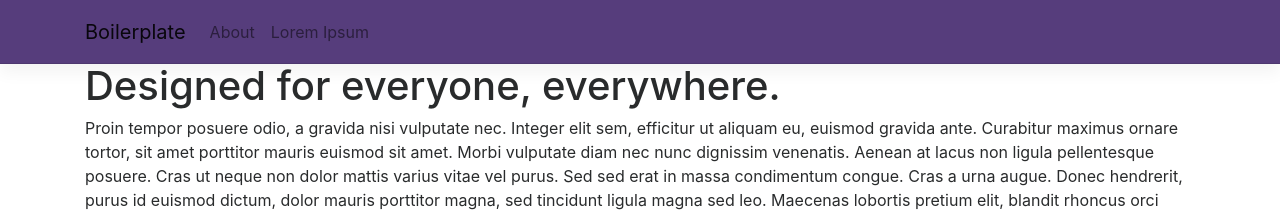
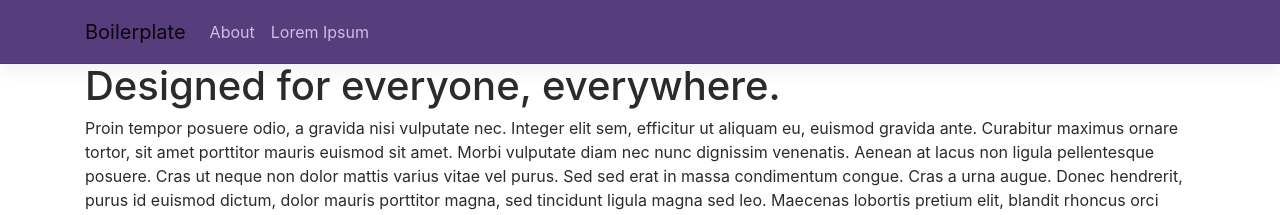
Before and after one commit to krussll/etsysimplicity, a Jekyll site: the page built from index.md, in a window 1280 px wide. Shown: the top 215 px of the page. Built offline with Jekyll 4.4.1, drawn with Linux system fonts in a browser that asks for light colours; a script that is not in the unit is left out.

Commit message:
Update main.css

```diff
--- a/css/main.css
+++ b/css/main.css
@@ -4,7 +4,7 @@
   box-shadow: 0 .5rem 1rem rgba(0,0,0,.05), inset 0 -1px 0 rgba(0,0,0,.1);
 }
 
-.bd-navbar .navbar-nav .nav-link.active, .bd-navbar .navbar-nav .nav-link:hover {
+.bd-navbar .navbar-nav .nav-link.active, .bd-navbar .navbar-nav .nav-link:hover, .navbar-brand {
   color: #fff;
   background-color: transparent;
 }
@@ -12,4 +12,5 @@
  .navbar-nav .nav-item .nav-link {
   padding-right: .5rem;
   padding-left: .5rem;
+  color: #cdbfe3;
 }
```
